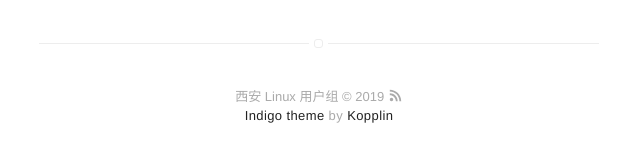
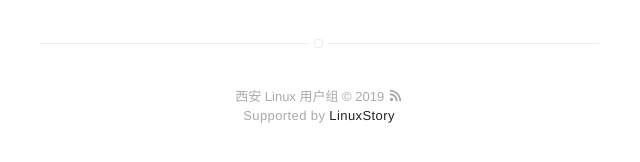
Before and after one commit to LinuxStory/xalug, a Jekyll site: the page built from index.html, in a window 1280 px wide. Shown: the part 439-601 px from the top of the page, without its empty margins (321-961 px from the left). Built offline with Jekyll 4.4.1, drawn with Linux system fonts in a browser that asks for light colours.

Commit message:
Update footer.html

```diff
--- a/_includes/footer.html
+++ b/_includes/footer.html
@@ -2,6 +2,6 @@
     {{ site.name }} © {{ site.time | date: '%Y' }} <a class="link" href="{{ site.url }}/feed.xml" target="_blank"><svg class="icon icon-rss"><use xlink:href="#icon-rss"></use></svg></a>
 
     <p class="extra">
-        <a class="link" href="https://github.com/sergiokopplin/indigo">Indigo theme</a> by <a class="link" href="https://github.com/sergiokopplin/indigo">Kopplin</a>
+        Supported by <a class="link" href="https://linuxstory.org">LinuxStory</a>
     </p>
 </footer>
```
